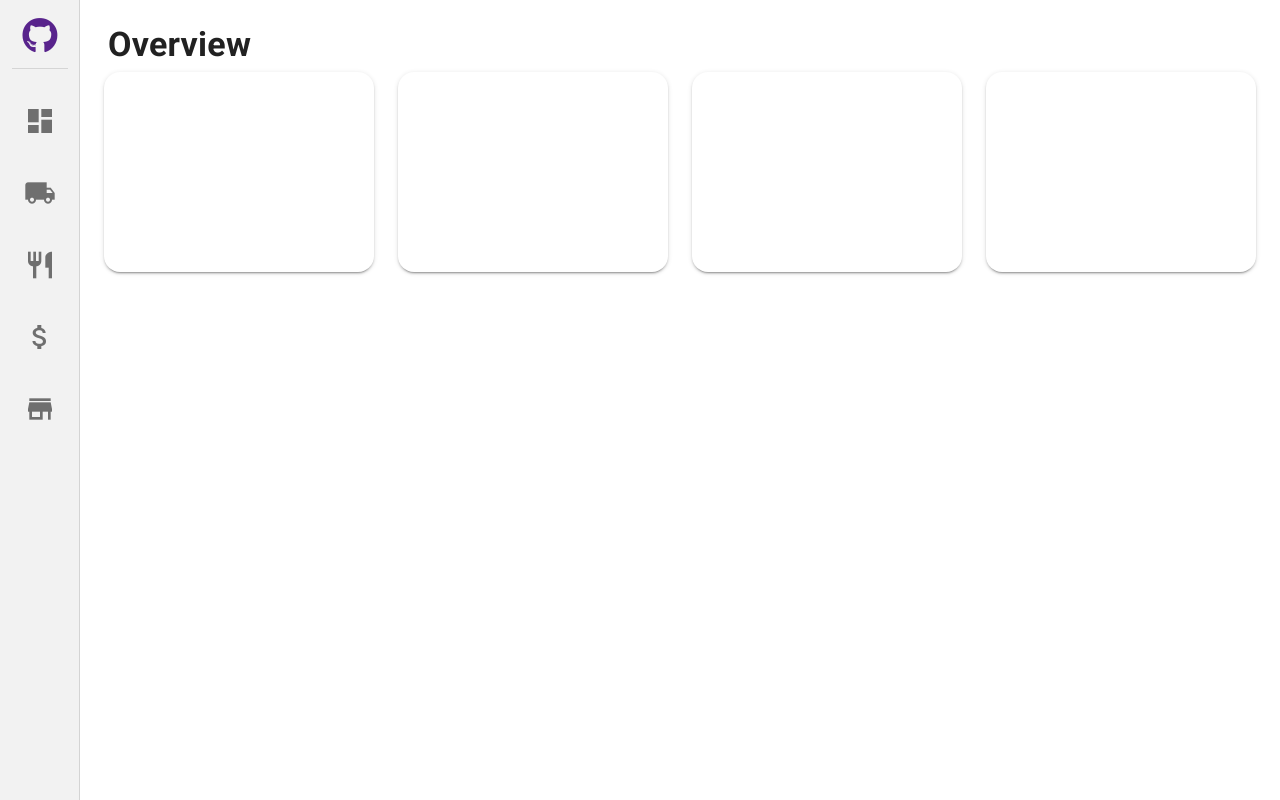
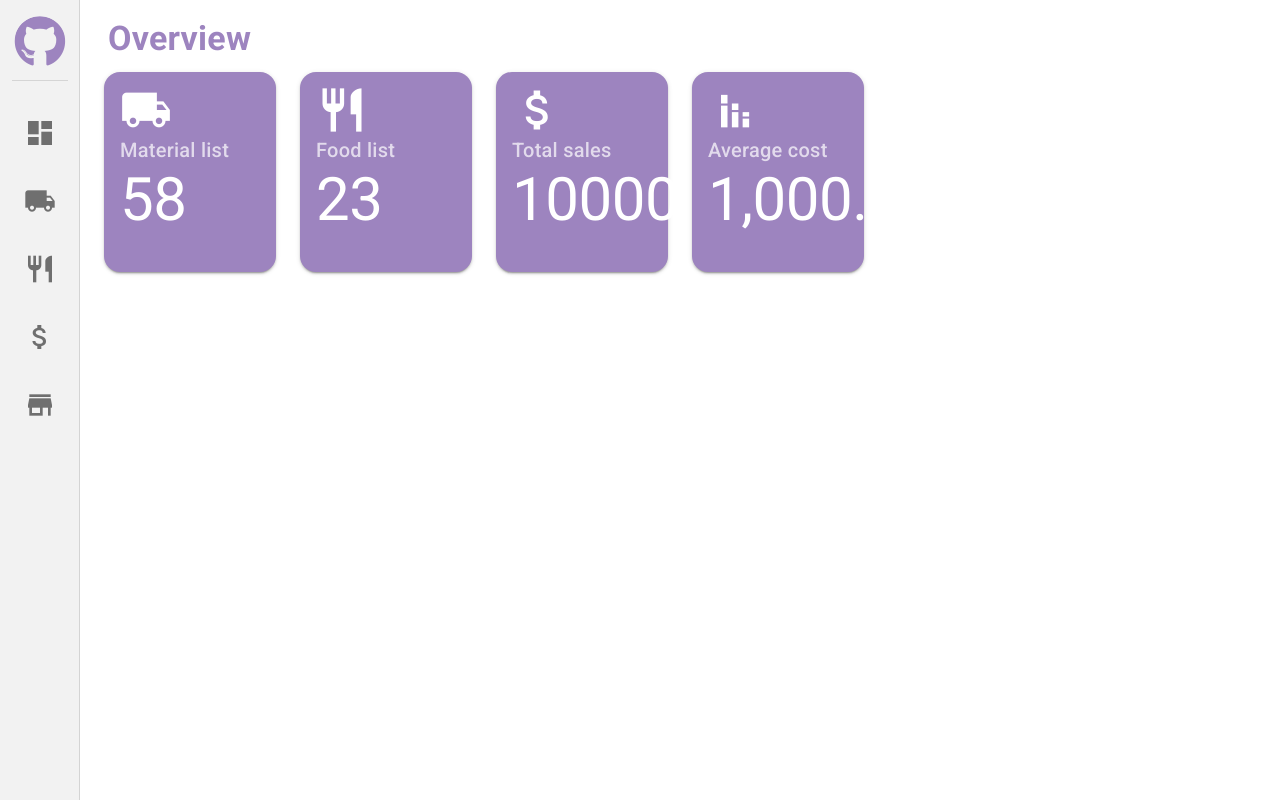
Before and after one commit to Ohmry/food-management-system, a Vue app: page /dashboard in a window 1280 px wide. Built offline with nearby package versions, Linux system fonts and the light colour scheme.

Commit message:
created overview items

```diff
--- a/src/components/Dashboard/OverviewItem.vue
+++ b/src/components/Dashboard/OverviewItem.vue
@@ -1,13 +1,33 @@
 <template>
   <v-item v-slot="{active, toggle}">
-    <v-card class="d-flex align-center rounded-xl"
-      :color="active ? '#1697F6' : 'white'"
+    <v-card class="d-flex rounded-xl"
+      :color="active ? '#58238C' : '#9D84BF'"
       @click="toggle"
       dark height="200">
       <v-row>
         <v-col cols="12" sm="12">
-          <v-list-item three-line class="mt-10">
+          <v-list-item three-line>
+            <v-list-item-content>
+              <div>
+                <v-icon size="52" v-text="icon"></v-icon>
+              </div>
+              <v-list-item-subtitle v-text="title" class="text-h6"></v-list-item-subtitle>
+              <v-list-item-title class="healine text-h2">
+                <strong v-text="value"></strong>
+              </v-list-item-title>
+            </v-list-item-content>
           </v-list-item>
+          <!-- <v-list-item two-line>
+            <v-list-item-content>
+              <v-list-item-title class="text-center mt-5">
+                  <v-icon large v-text="icon"></v-icon>
+                  <span v-text="title" class="text-h5 ml-2" style="vertical-align: middle"></span>
+              </v-list-item-title>
+              <v-list-item-content class="text-h2">
+                <span class="text-center"><strong v-text="value"></strong></span>
+              </v-list-item-content>
+            </v-list-item-content>
+          </v-list-item> -->
         </v-col>
       </v-row>
     </v-card>
@@ -16,7 +36,7 @@
 
 <script>
 export default {
-
+  props: ['title', 'icon', 'value']
 }
 </script>
 
--- a/src/components/MenuNavigator.vue
+++ b/src/components/MenuNavigator.vue
@@ -1,13 +1,13 @@
 <template>
   <v-navigation-drawer app mini-variant mini-variant-width="80" color="#F2F2F2">
     <!-- Logo -->
-    <v-avatar class="d-block text-center mx-auto mt-4" size="40">
-      <v-icon color="#58238C" large>fab fa-github</v-icon>
+    <v-avatar class="d-block text-center mx-auto mt-4" size="52">
+      <v-icon color="#9D84BF" size="52">fab fa-github</v-icon>
     </v-avatar>
     <v-divider class="mx-3 my-3"></v-divider>
     <v-list flat>
       <router-link v-for="(item, index) in menuItems" :key="index" :to="item.title">
-        <v-list-item :ripple="false" active-class="menu-selected" class="mb-2">
+        <v-list-item :ripple="false" active-class="menu-selected" class="mb-1">
           <v-list-item-icon>
             <v-icon v-text="item.icon" size="32" light></v-icon>
           </v-list-item-icon>
--- a/src/views/DashBoard.vue
+++ b/src/views/DashBoard.vue
@@ -2,24 +2,24 @@
   <v-app>
     <v-container fluid>
       <v-toolbar color="rgba(0, 0, 0, 0)" flat>
-        <v-toolbar-title class="text-h4">
+        <v-toolbar-title class="text-h4 mb-3" style="color: #9D84BF">
           <strong>Overview</strong>
         </v-toolbar-title>
       </v-toolbar>
       <v-item-group class="mt-n4">
         <v-container fluid>
           <v-row justify="start">
-            <v-col cols="12" md="3">
-              <OverviewItem />
+            <v-col cols="12" md="2">
+              <OverviewItem title="Material list" icon="local_shipping" value="58"/>
             </v-col>
-            <v-col cols="12" md="3">
-              <OverviewItem />
+            <v-col cols="12" md="2">
+              <OverviewItem title="Food list" icon="restaurant" value="23"/>
             </v-col>
-            <v-col cols="12" md="3">
-              <OverviewItem />
+            <v-col cols="12" md="2">
+              <OverviewItem title="Total sales" icon="attach_money" value="100000"/>
             </v-col>
-            <v-col cols="12" md="3">
-              <OverviewItem />
+            <v-col cols="12" md="2">
+              <OverviewItem title="Average cost" icon="stacked_bar_chart" value="1,000.5"/>
             </v-col>
           </v-row>
         </v-container>
```
